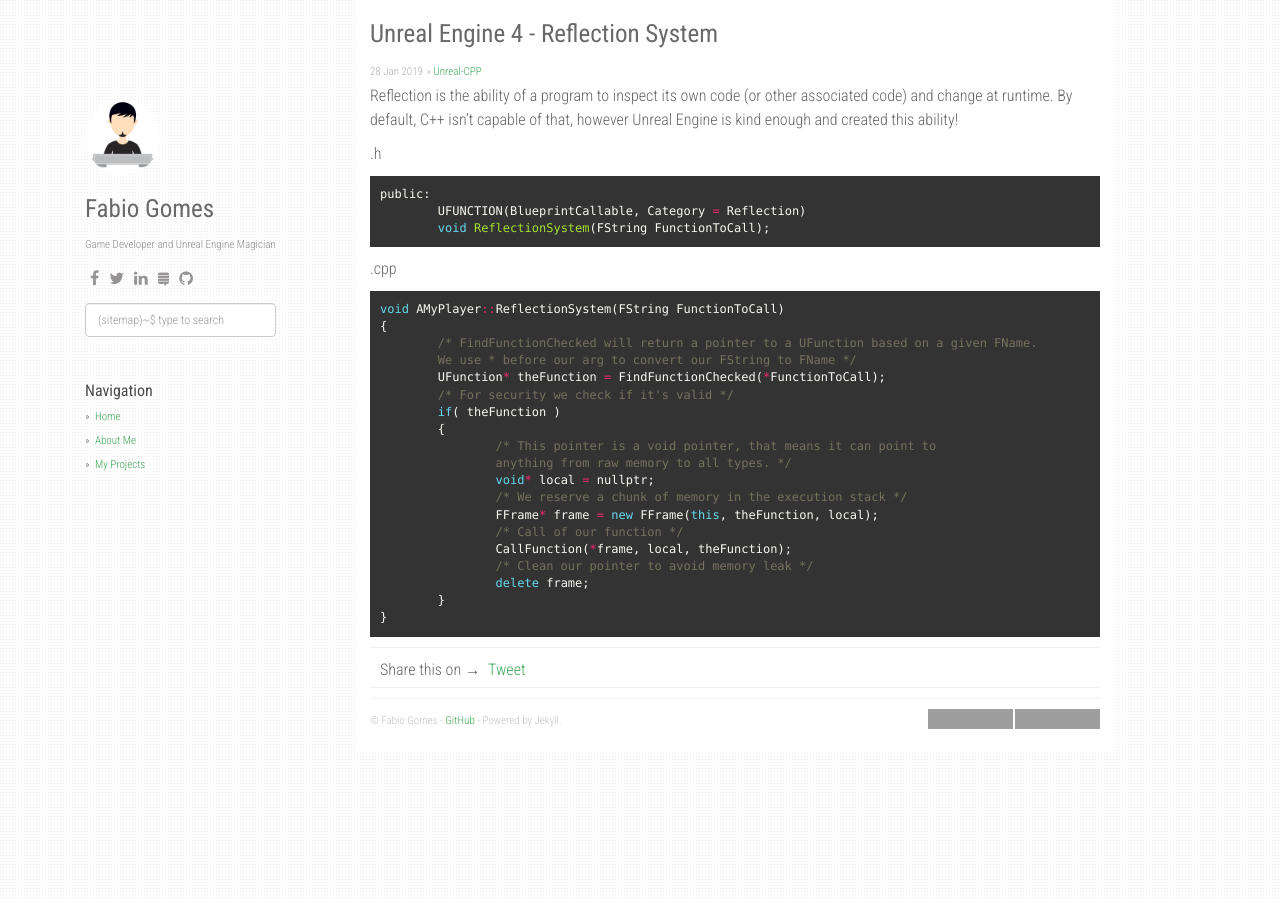
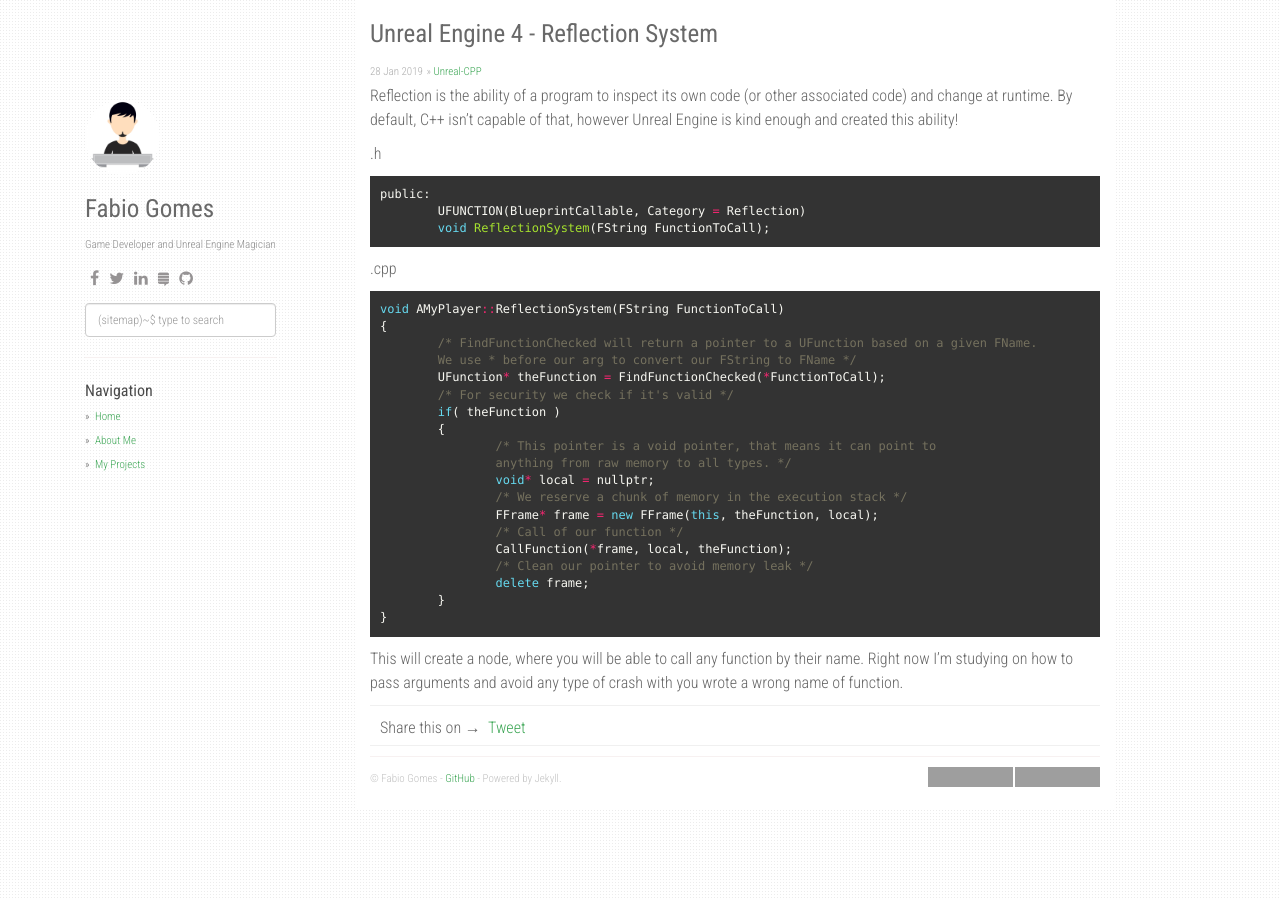
Before and after one commit to theforger/theforger.github.io, a Jekyll site: the page built from _posts/2019-01-28-ue4-reflection-system.markdown, in a window 1280 px wide. Built offline with Jekyll 4.4.1, drawn with Linux system fonts in a browser that asks for light colours; nearby versions of some CDN libraries; comment, search, counter and statistics services are not loaded; grey boxes are pictures that could not be loaded.

Commit message:
Update 2019-01-28-ue4-reflection-system.markdown

```diff
--- a/_posts/2019-01-28-ue4-reflection-system.markdown
+++ b/_posts/2019-01-28-ue4-reflection-system.markdown
@@ -35,3 +35,6 @@
 	}
 }
 {% endhighlight %}
+
+This will create a node, where you will be able to call any function by their name.
+Right now I'm studying on how to pass arguments and avoid any type of crash with you wrote a wrong name of function.
```
